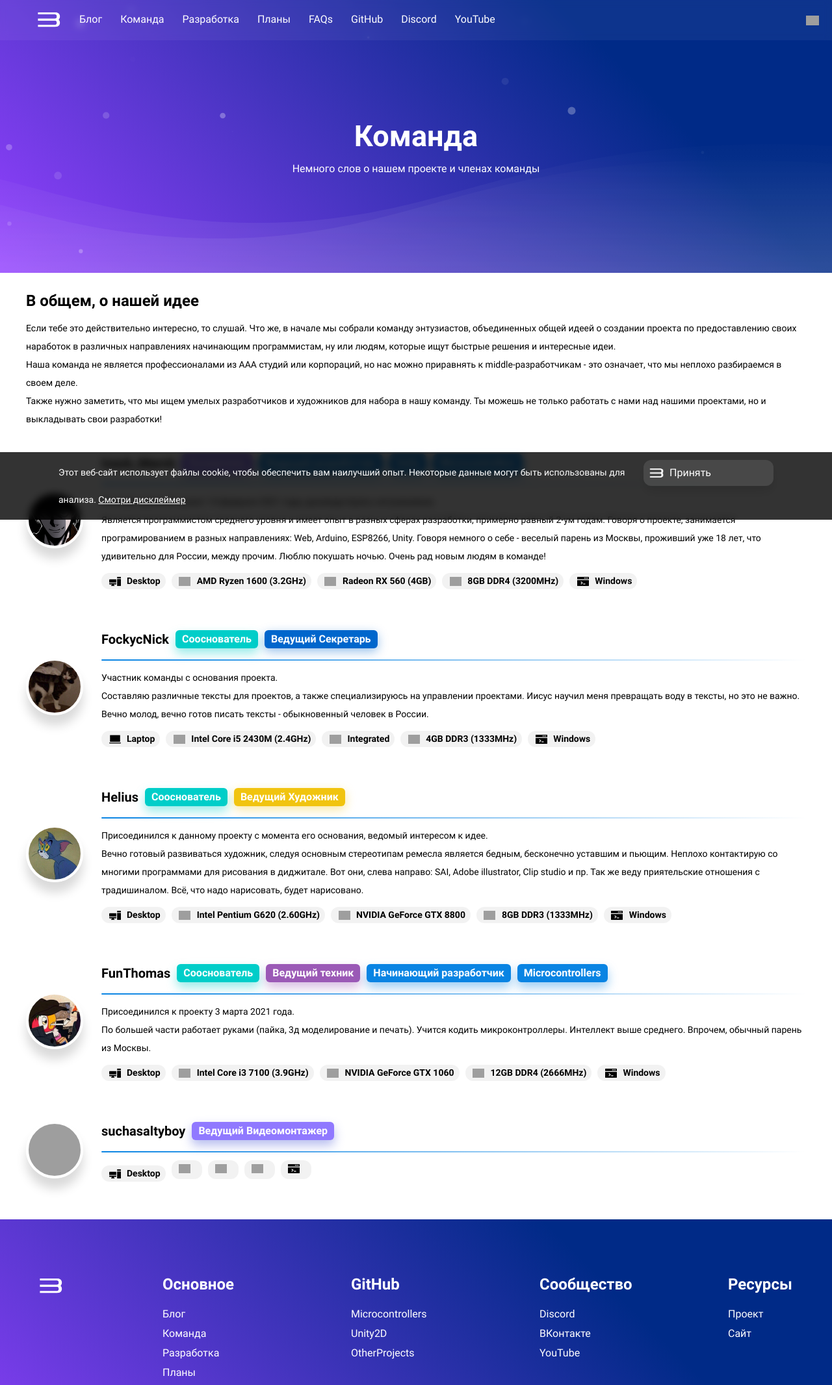
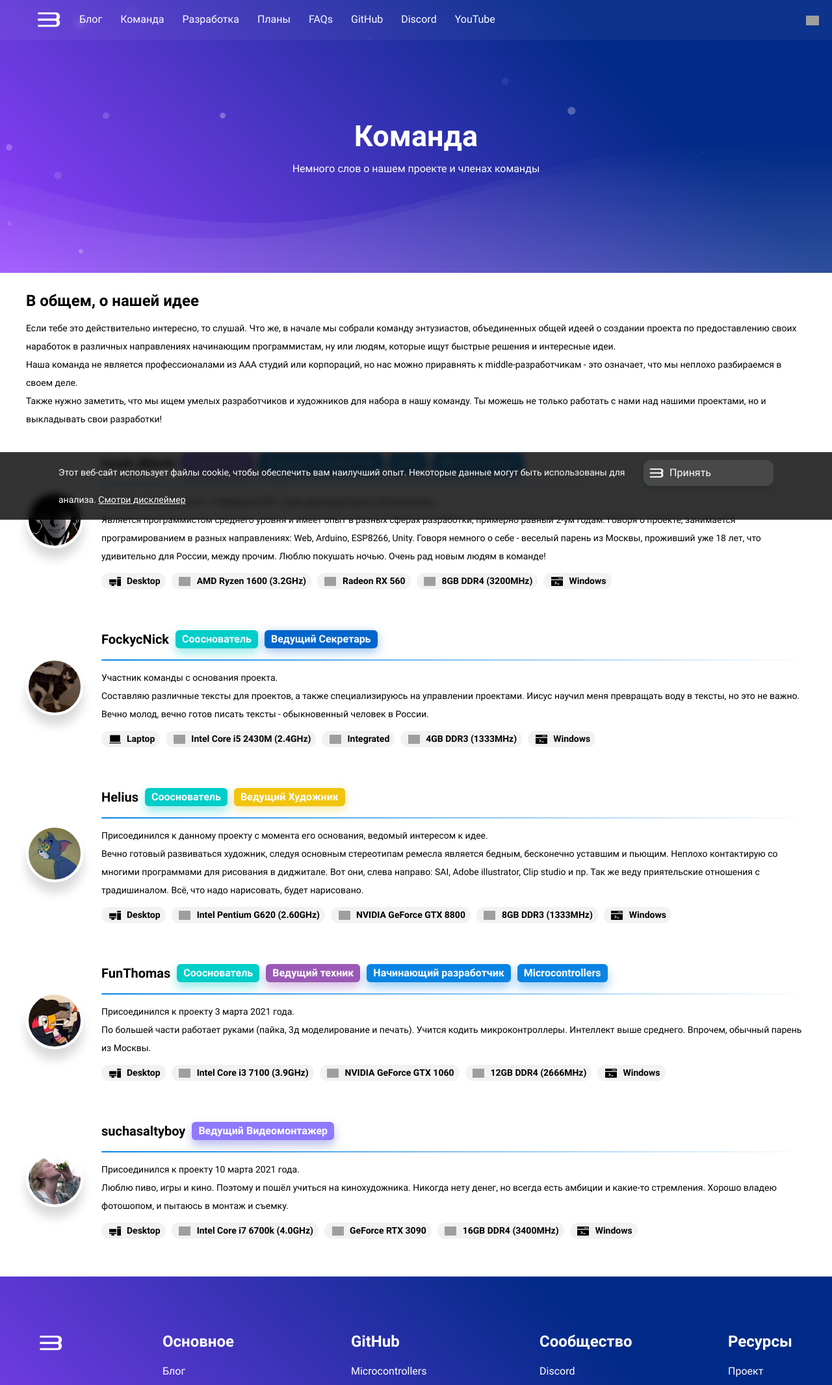
Before and after one commit to isack5268/Website, a PHP site: page /about in a window 1280 px wide. Shown: the top 2132 px of the page at 65% size. Run offline with PHP 8.4, Linux system fonts and the light colour scheme; grey boxes are pictures that could not be loaded.

Commit message:
added new comrade

```diff
--- a/about.php
+++ b/about.php
@@ -102,7 +102,7 @@
 									<div class="specbox-ico-part" style="background: url('/img/icons/list/gpu.png') no-repeat center;">
 									</div>
 									<div class="specbox-tx1-part">
-										 <span>Radeon RX 560 (4GB)</span>
+										 <span>Radeon RX 560</span>
 									</div>
 								</div>
 								<div class="specbox-con-part darkmode-invert">
@@ -337,7 +337,10 @@
 						</div>
 						<div class='user-tx3-content darkmode-txt'>
 							<span>
-
+							 Присоединился к проекту 10 марта 2021 года.<br>
+							 Люблю пиво, игры и кино. Поэтому и пошёл учиться на кинохудожника.
+							 Никогда нету денег, но всегда есть амбиции и какие-то стремления.
+							 Хорошо владею фотошопом, и пытаюсь в монтаж и съемку.
 							</span>
 						</div>
 						<div class="user-con-specsheet">
@@ -353,28 +356,28 @@
 									<div class="specbox-ico-part" style="background: url('/img/icons/list/cpu.png') no-repeat center;">
 									</div>
 									<div class="specbox-tx1-part">
-										 <span></span>
+										 <span>Intel Core i7 6700k (4.0GHz)</span>
 									</div>
 								</div>
 								<div class="specbox-con-part darkmode-invert">
 									<div class="specbox-ico-part" style="background: url('/img/icons/list/gpu.png') no-repeat center;">
 									</div>
 									<div class="specbox-tx1-part">
-										 <span></span>
+										 <span>GeForce RTX 3090</span>
 									</div>
 								</div>
 								<div class="specbox-con-part darkmode-invert">
 									<div class="specbox-ico-part" style="background: url('/img/icons/list/ram.png') no-repeat center;">
 									</div>
 									<div class="specbox-tx1-part">
-										 <span></span>
+										 <span>16GB DDR4 (3400MHz)</span>
 									</div>
 								</div>
 								<div class="specbox-con-part darkmode-invert">
 									<div class="specbox-ico-part" style="background: url('/img/icons/list/os.png') no-repeat center;">
 									</div>
 									<div class="specbox-tx1-part">
-										 <span></span>
+										 <span>Windows</span>
 									</div>
 								</div>
 							</div>
```
Also changed, not shown: img/users/avatars/suchasaltyboy.png (added).
